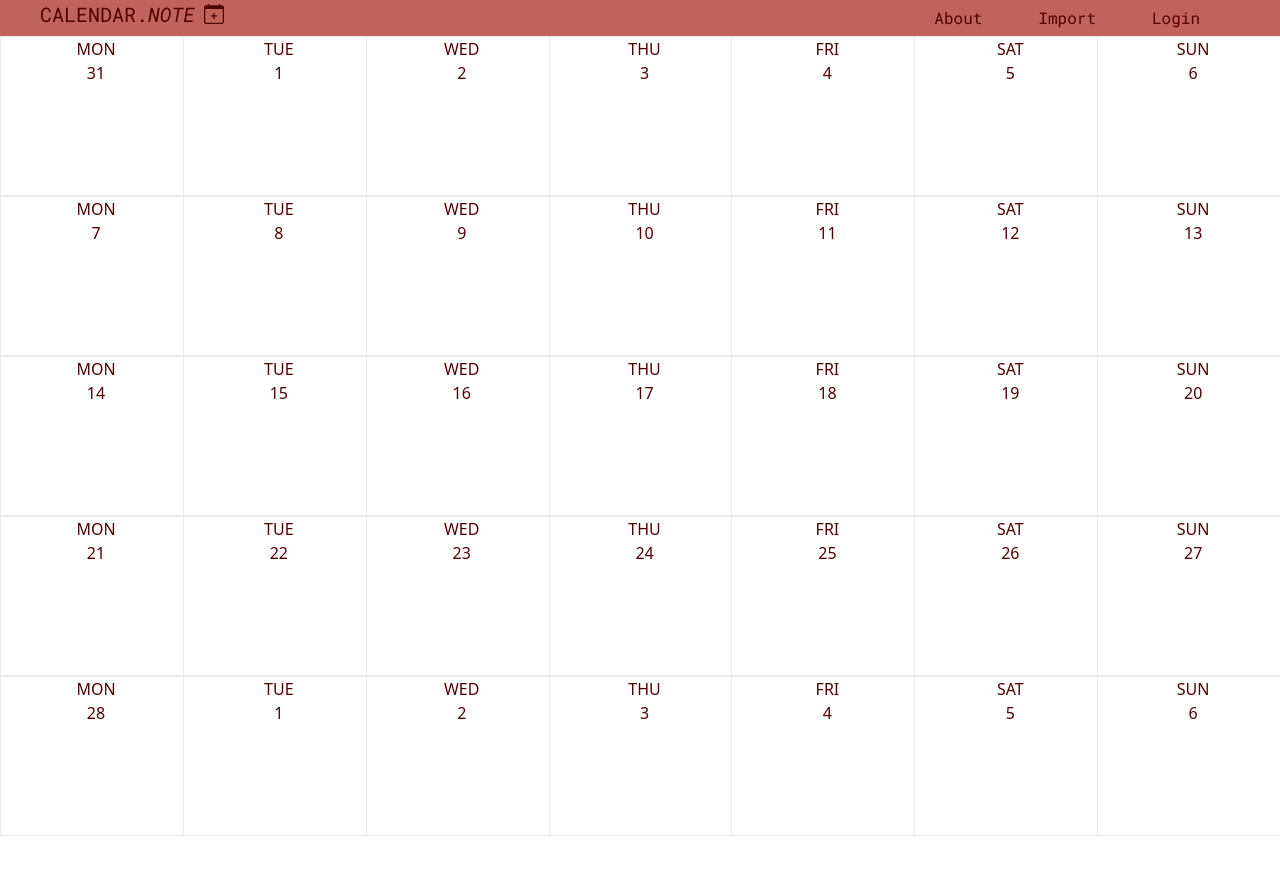
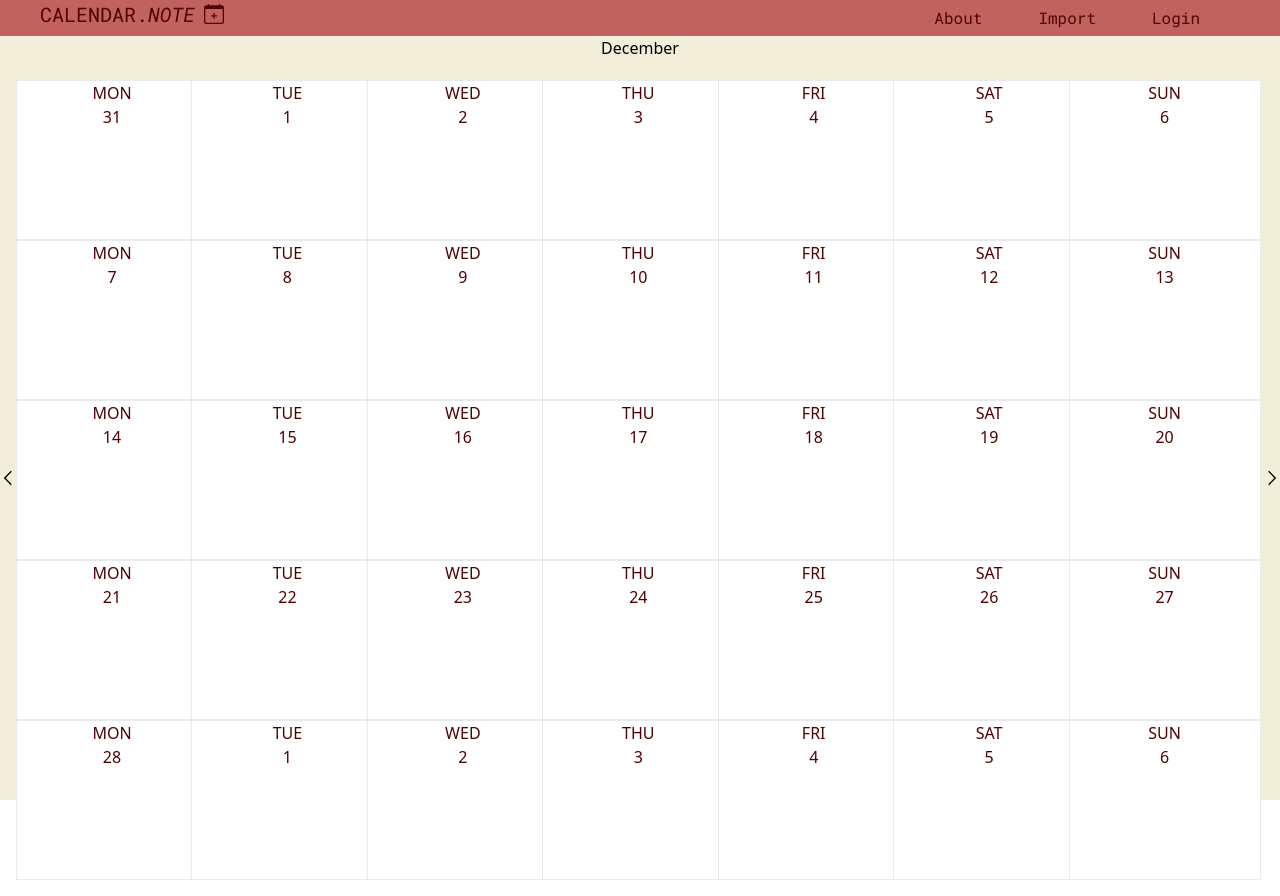
Before and after one commit to C00p3rb123/Calendar.note, a React (Create React App) app: page / in a window 1280 px wide. Before the commit the page ends 836 px from the top, so only its background shows below. Built offline with nearby package versions, Linux system fonts and the light colour scheme.

Commit message:
tidy up and month title beginnings

```diff
--- a/src/App.tsx
+++ b/src/App.tsx
@@ -9,7 +9,11 @@ function App() {
 //TODO: Sizing of day component
 //TODO: Highlight current day
 //TODO: Importing of google calendar/exporting to google calendar or something with google api
-
+//TODO: Create Clock functionality - stopwatch and timer
+//TODO: Create DB functionality with login
+//TODO: Styling of calendar
+//TODO: skip to next and previous months
+//TODO: Show calendar month
 
 
 //thoughts - maybe a dashboard - weather/crypto/finance/news/sport
--- a/src/Components/Month.tsx
+++ /dev/null
@@ -1,53 +0,0 @@
-import React, {useState} from "react";
-import moment from 'moment';
-import Day from "./Day";
-import { format } from "path";
-import { isDebuggerStatement } from "typescript";
-
-type Props = {
-    month: number
-    format: number //accounting for monday being the first day of the week.
-}
-
-const Month = ({month, format}: Props) => {
-    let TotalCells = 35;
-    const daysInWeek = 7;
-    const daysinMonth = (moment().month(month).date())
-    const startofMonth: moment.Moment = moment().startOf('month').month(month);
-    const availableCells: number = TotalCells-startofMonth.weekday()-format;
-    var monthDate: moment.Moment = (startofMonth.subtract(startofMonth.weekday()-format, 'days'));
-
-    let rows = (): number => {if(availableCells < daysinMonth){
-        return((TotalCells+daysInWeek)/daysInWeek)
-    }
-    return(TotalCells/daysInWeek)
-    }
-    const monthDisplayDates = new Array(rows()).fill([]).map(() => {
-        return(new Array(daysInWeek).fill(null).map(() => {
-
-            let date = monthDate.date();
-            let abbreviation = monthDate.format('ddd')
-            monthDate = monthDate.add(1, 'days');
-            return(<Day abbreviation={abbreviation} date={date}/>
-
-            )
-        }))})
-
-    return(
-        <div>
-
-            <div className="grid grid-cols-7 w-fit">
-            {monthDisplayDates.map(week => {
-                return(week.map(day =>{
-                    return(day)
-                }))
-            })}
-
-        </div>
-        </div>
-
-    )}
-
-
-
-export default Month
--- /dev/null
+++ b/src/Components/Month/Month.tsx
@@ -0,0 +1,41 @@
+import React, {useState} from "react";
+import moment from 'moment';
+import Day from "../Day";
+import { format } from "path";
+import { isDebuggerStatement } from "typescript";
+import {useMonth} from '../../Hooks/useMonth'
+import {GrNext, GrPrevious} from "react-icons/gr"
+
+
+type Props = {
+    month: number
+    format: number //accounting for monday being the first day of the week.
+}
+
+const Month = ({month, format}: Props) => {
+
+    const monthDisplayDates = useMonth(format, month)
+
+    return(
+        <div className="flex justify-center">
+        <button>
+            <GrPrevious/>
+            </button>
+            <div className="grid grid-cols-7 w-fit pb-4 pr-5 pt-5">
+            {monthDisplayDates.map(week => {
+                return(week.map(day =>{
+                    return(day)
+                }))
+            })}
+
+        </div>
+        <button>
+            <GrNext/>
+        </button>
+        </div>
+
+    )}
+
+
+
+export default Month
--- /dev/null
+++ b/src/Hooks/useMonth.tsx
@@ -0,0 +1,33 @@
+import React from "react";
+import moment from "moment";
+import Day from "../Components/Day";
+
+
+export const useMonth =(formatStart: number, month: number) => {
+
+    let TotalCells = 35;
+    const daysInWeek = 7;
+    const daysinMonth = (moment().month(month).date());
+    const startofMonth: moment.Moment = moment().startOf('month').month(month);
+    const availableCells: number = TotalCells - startofMonth.weekday() - formatStart;
+    var monthDate: moment.Moment = (startofMonth.subtract(startofMonth.weekday() - formatStart, 'days'));
+
+    const rows = (): number => {
+        if (availableCells < daysinMonth) {
+            return ((TotalCells + daysInWeek) / daysInWeek);
+        }
+        return (TotalCells / daysInWeek);
+    };
+    const monthDisplayDates = new Array(rows()).fill([]).map(() => {
+        return (new Array(daysInWeek).fill(null).map(() => {
+
+            let date = monthDate.date();
+            let abbreviation = monthDate.format('ddd');
+            monthDate = monthDate.add(1, 'days');
+            return(<Day abbreviation={abbreviation} date= {date}/>)
+        }));
+
+    });
+
+    return(monthDisplayDates)
+}
--- a/src/Pages/Home.tsx
+++ b/src/Pages/Home.tsx
@@ -1,16 +1,27 @@
-import React  from "react";
+import React, {useEffect, useState}  from "react";
 import Navigation from "../Components/Navigation";
-import Month from "../Components/Month";
-import Day from "../Components/Day";
+import Month from "../Components/Month/Month";
+import moment from "moment";
 
 const Home = () => {
+    const [month, setMonth] = useState(moment().month());
+    const [monthFormatted, setMonthFormatted] = useState<string>();
+
+    useEffect(() => {
+        setMonthFormatted(moment().month(month).format('MMMM'))
+
+    }, [month])
+
 
     return (
-        <div className="flex flex-col s bg-beige bg-cover h-screen content-center">
+        <div className="flex flex-col s bg-beige bg-cover h-screen justify-between">
             <Navigation/>
-            <div className="">
+            <div className="flex flex-col items-center">
+            {`${monthFormatted}`}
             <Month month={1} format={1}/>
             </div>
+
+
 
 
 
--- a/src/index.tsx
+++ b/src/index.tsx
@@ -9,17 +9,17 @@ const root = ReactDOM.createRoot(
   document.getElementById('root') as HTMLElement
 );
 root.render(
-  <React.StrictMode>
+ /// <React.StrictMode>
     <App />
-  </React.StrictMode>
+ /// </React.StrictMode>
 );
 
 // If you want your app to work offline and load faster, you can change
 // unregister() to register() below. Note this comes with some pitfalls.
 // Learn more about service workers: https://cra.link/PWA
-serviceWorkerRegistration.unregister();
+//serviceWorkerRegistration.unregister();
 
 // If you want to start measuring performance in your app, pass a function
 // to log results (for example: reportWebVitals(console.log))
 // or send to an analytics endpoint. Learn more: https://bit.ly/CRA-vitals
-reportWebVitals();
+//reportWebVitals();
```
